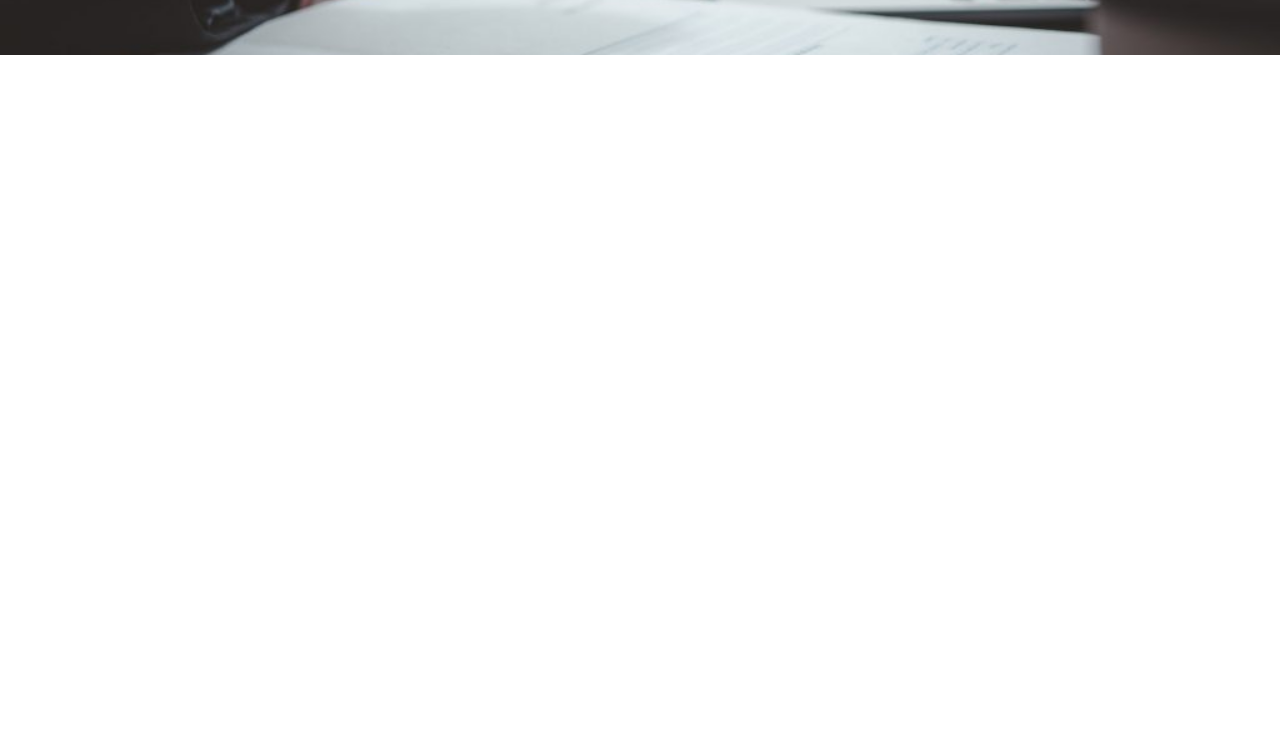
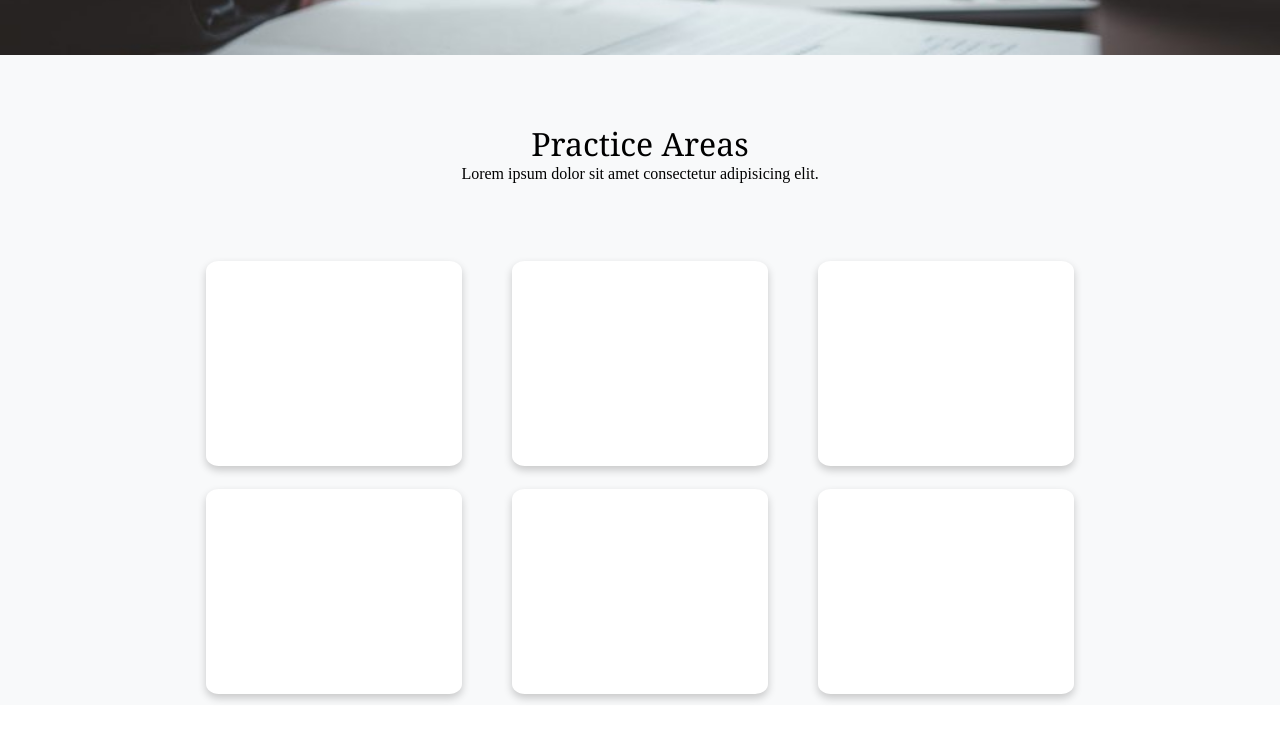
Before and after one commit to KkDhote/Notaty, a plain HTML site: page index.html in a window 1280 px wide. Shown: the part 675-1416 px from the top of the page. Drawn offline with Linux system fonts and the light colour scheme.

Commit message:
Today'ss Draft

```diff
--- a/index.html
+++ b/index.html
@@ -38,7 +38,26 @@
                 <input class="s1form_cont" id="s1form_button" type="submit" value="Book Appointment">
             </div>
         </section>
-        <section id="sec_2" class="sec_size"></section>
+        <section id="sec_2" class="sec_size">
+            <div id="s2d1">
+                <div>
+                    <p id="s2d1t1" class="s2d1t">Practice Areas</p>
+                    <p id="s2d1t2" class="s2d1t">Lorem ipsum dolor sit amet consectetur adipisicing elit.</p>
+                </div>
+            </div>
+            <div id="s2d2">
+                <div class="s2d2_od">
+                    <div class="br_box"></div>
+                    <div class="br_box"></div>
+                    <div class="br_box"></div>
+                </div>
+                <div class="s2d2_od">
+                    <div class="br_box"></div>
+                    <div class="br_box"></div>
+                    <div class="br_box"></div>
+                </div>
+            </div>
+        </section>
         <section id="sec_3" class="sec_size"></section>
         <section id="sec_4" class="sec_size"></section>
     </main>
--- a/style.css
+++ b/style.css
@@ -47,8 +47,8 @@
 
 #sec_1 div{
     height: 80%;
-    width: 30%;
-    border-radius: 5%;
+    width: 35%;
+    border-radius: 1%;
 }
 #s1d1
 {
@@ -84,4 +84,43 @@
 }
 #s1form_button{
     background-color: #fee2b3;
+    border-color: #fee2b3;
 }
+
+#sec_2{
+    background-color: #f8f9fa;
+}
+
+#s2d1{
+    height: 30%;
+    width: 100%;
+    display: flex;
+    justify-content: center;
+    align-items: center;
+}
+
+.s2d1t{
+    text-align: center;
+}
+#s2d1t1{
+    font-size: 32px;
+    font-family: Georgia, 'Times New Roman', Times, serif;
+}
+#s2d2{
+    height: 70%;
+    width: 100%;
+}
+.s2d2_od{
+    height: 50%;
+    display: flex;
+    justify-content: center;
+    align-items: center;
+    gap: 50px;
+}
+.br_box{
+    height: 90%;
+    width: 20%;
+    border-radius: 5%;
+    background-color: #ffffff;
+    box-shadow: 0px 4px 8px rgba(0, 0, 0, 0.2);
+}
```
